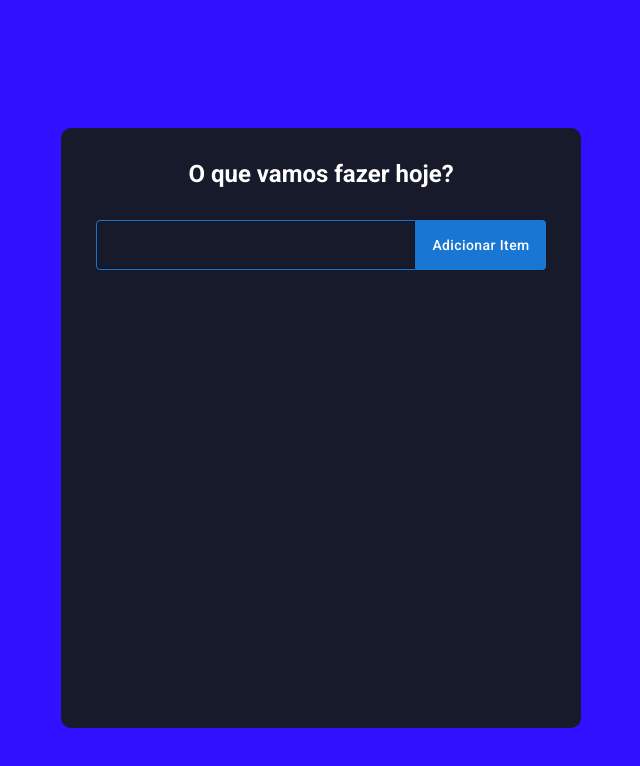
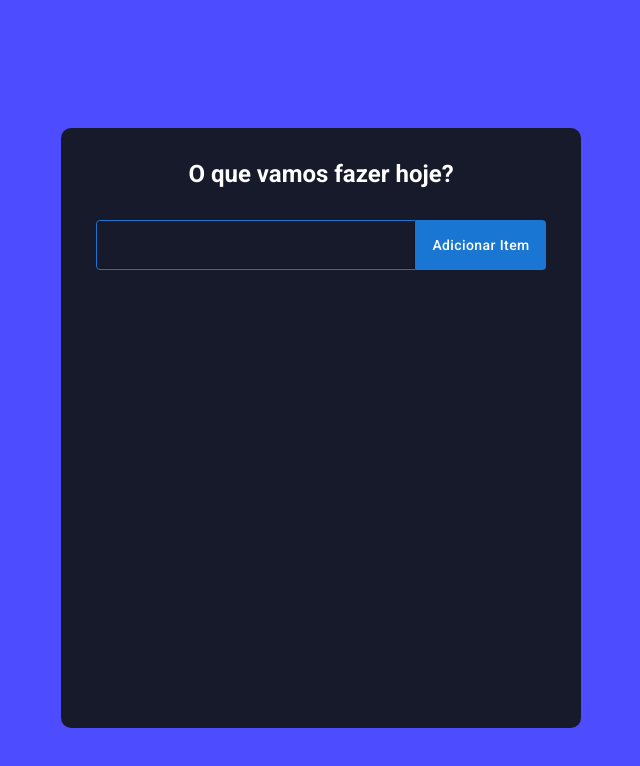
Before and after one commit to pedrodevelop/kirihub-challenge, a Next.js app: page / in a window 1280 px wide. Shown: the top 766 px of the page, without its empty margins (319-959 px from the left). Built offline with nearby package versions, Linux system fonts and the light colour scheme.

Commit message:
This commit adjusts the body background color

```diff
--- a/src/styles/global.js
+++ b/src/styles/global.js
@@ -9,7 +9,7 @@ export default createGlobalStyle`
 
   body {
     font-family: Roboto, sans-serif;
-    background-color: rgba(48, 16, 255, 1);
+    background-color: #4d4dff;
     display: flex;
     justify-content: center;
     align-items: center;
```
